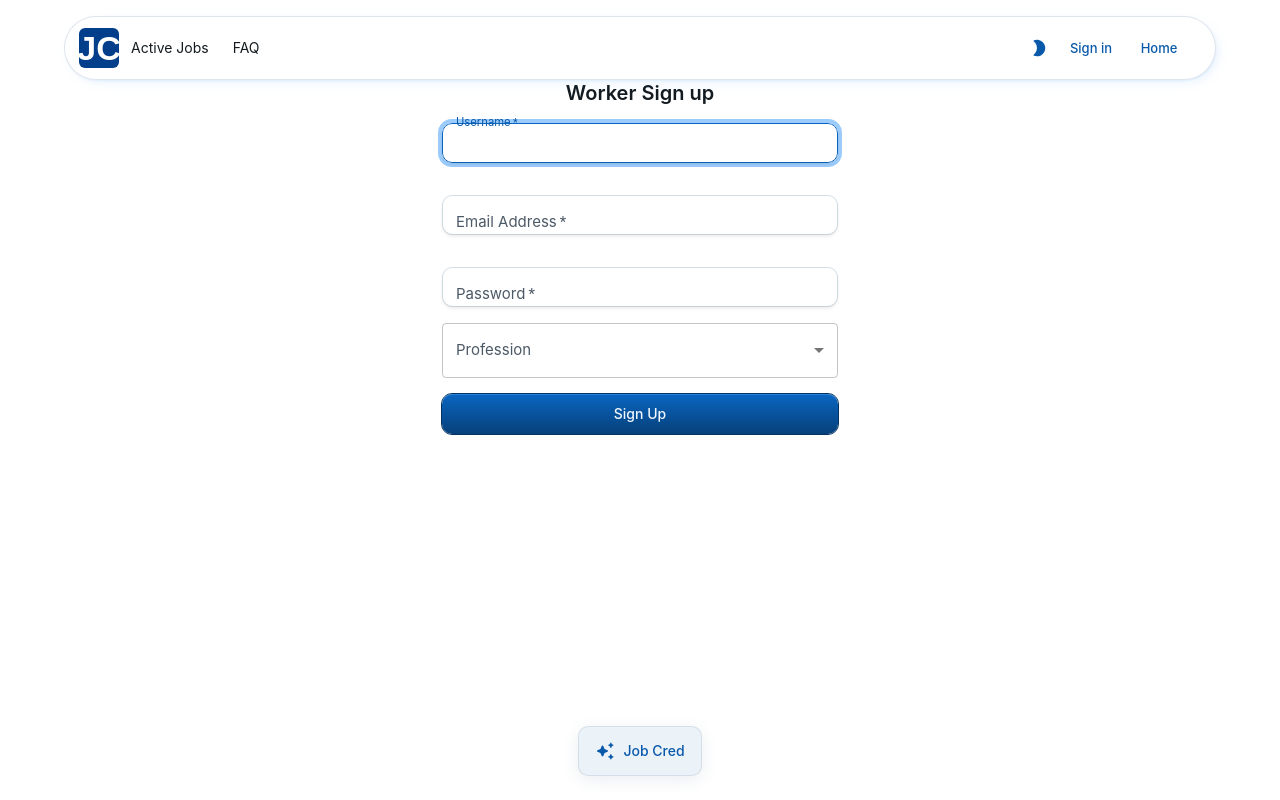
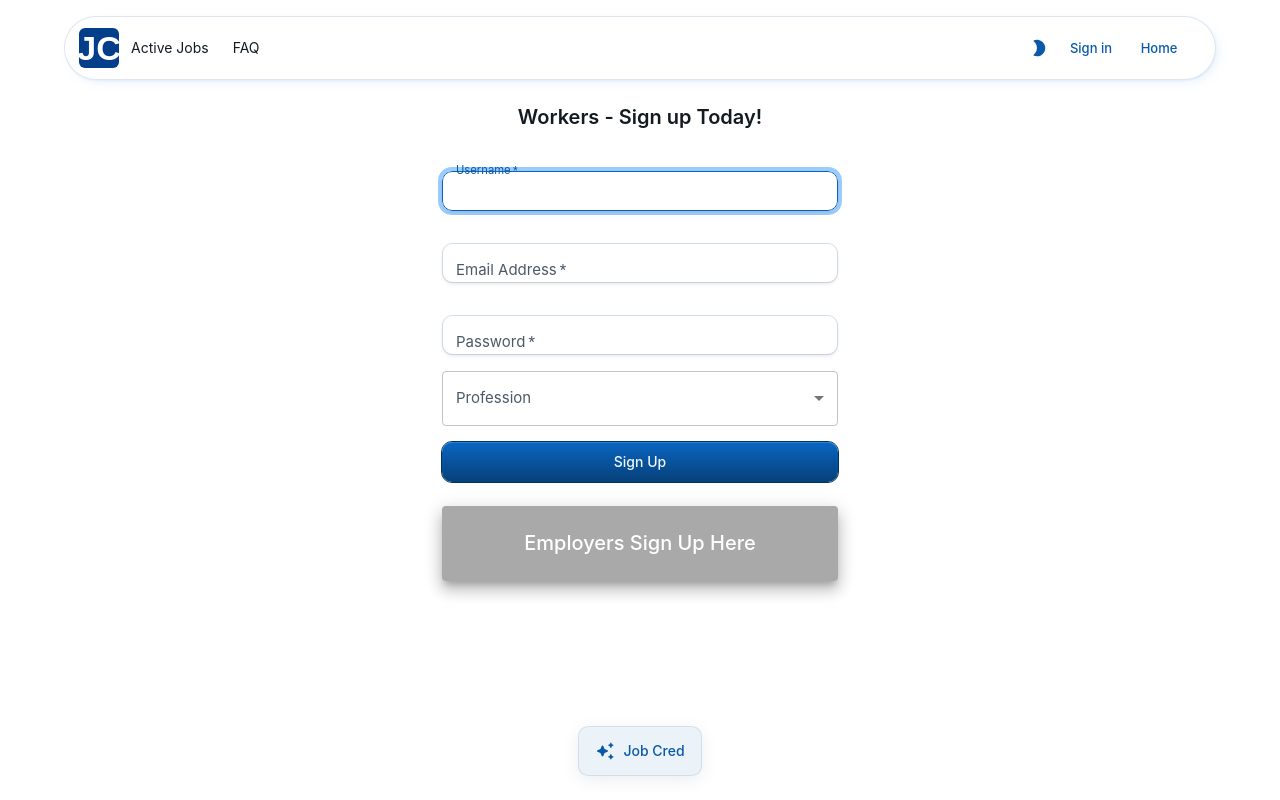
Before and after one commit to pfmojo84/Cred-app, a React (Vite) app in the folder client/: page /register in a window 1280 px wide. Built offline with nearby package versions, Linux system fonts and the light colour scheme.

Commit message:
create links between user and work registration pages

```diff
--- a/client/src/pages/employerReg.jsx
+++ b/client/src/pages/employerReg.jsx
@@ -1,6 +1,14 @@
 import React from "react";
 import { useState } from "react";
-import { TextField, Button, Container, Typography, Box } from "@mui/material";
+import {
+  TextField,
+  Button,
+  Container,
+  Typography,
+  Box,
+  Paper,
+  Link,
+} from "@mui/material";
 
 import { useMutation } from "@apollo/client";
 import { ADD_EMPLOYER } from "../utils/mutations";
@@ -30,7 +38,7 @@ const EmployerRegistration = () => {
       const { data } = await addEmployer({
         variables: { ...employer },
       });
-      console.log(data.addEmployer.token)
+      console.log(data.addEmployer.token);
       Auth.login(data.addEmployer.token);
     } catch (e) {
       console.error(e);
@@ -39,8 +47,8 @@ const EmployerRegistration = () => {
 
   return (
     <Container sx={{ marginY: 10 }} component="main" maxWidth="xs">
-      <Typography alignItems="center" component="h1" variant="h5">
-        Sign up Today!
+      <Typography sx={{ p: 3 }} align="center" component="h1" variant="h5">
+        Employers - Sign up Today!
       </Typography>
       <form onSubmit={handleSubmit}>
         <Box>
@@ -91,6 +99,11 @@ const EmployerRegistration = () => {
           Sign Up
         </Button>
       </form>
+      <Paper align="center" sx={{ mt: 3, bgcolor: "darkgray", p: 3 }} elevation={10}>
+        <Link color="white" variant="h5" href="/register" underline="hover">
+          {"Workers Sign Up Here"}
+        </Link>
+      </Paper>
     </Container>
   );
 };
--- a/client/src/pages/userReg.jsx
+++ b/client/src/pages/userReg.jsx
@@ -8,19 +8,21 @@ import {
   FormControl,
   InputLabel,
   MenuItem,
-  Select
+  Select,
+  Paper,
+  Link,
 } from "@mui/material";
 import { useMutation } from "@apollo/client";
-import { ADD_WORKER } from '../utils/mutations';
-import Auth from '../utils/auth';
+import { ADD_WORKER } from "../utils/mutations";
+import Auth from "../utils/auth";
 
 const RegistrationForm = () => {
   const [user, setUser] = useState({
-    username: '',
-    email: '',
-    password: '',
-    profession: '',
-    jobs: ''
+    username: "",
+    email: "",
+    password: "",
+    profession: "",
+    jobs: "",
   });
   const [addWorker, { error, data }] = useMutation(ADD_WORKER);
 
@@ -29,7 +31,7 @@ const RegistrationForm = () => {
     console.log("handleChange:", name, value); // Debug log
     setUser({
       ...user,
-      [name]: value
+      [name]: value,
     });
   };
 
@@ -50,8 +52,8 @@ const RegistrationForm = () => {
 
   return (
     <Container sx={{ marginY: 10 }} component="main" maxWidth="xs">
-      <Typography align="center" component="h1" variant="h5">
-        Worker Sign up
+      <Typography sx={{ p: 3 }}align="center" component="h1" variant="h5">
+        Workers - Sign up Today!
       </Typography>
       <form onSubmit={handleSubmit}>
         <Box>
@@ -100,7 +102,12 @@ const RegistrationForm = () => {
         </Box>
         <Box marginTop={1}>
           <FormControl fullWidth>
-            <InputLabel id="profession-select-label" htmlFor="profession-select">Profession</InputLabel>
+            <InputLabel
+              id="profession-select-label"
+              htmlFor="profession-select"
+            >
+              Profession
+            </InputLabel>
             <Select
               labelId="profession-select-label"
               id="profession-select"
@@ -125,6 +132,11 @@ const RegistrationForm = () => {
           Sign Up
         </Button>
       </form>
+      <Paper align="center" sx={{ mt: 3, bgcolor: "darkgray", p: 3 }} elevation={10}>
+        <Link color="white" variant="h5" href="/registration" underline="hover">
+          {"Employers Sign Up Here"}
+        </Link>
+      </Paper>
     </Container>
   );
 };
```
